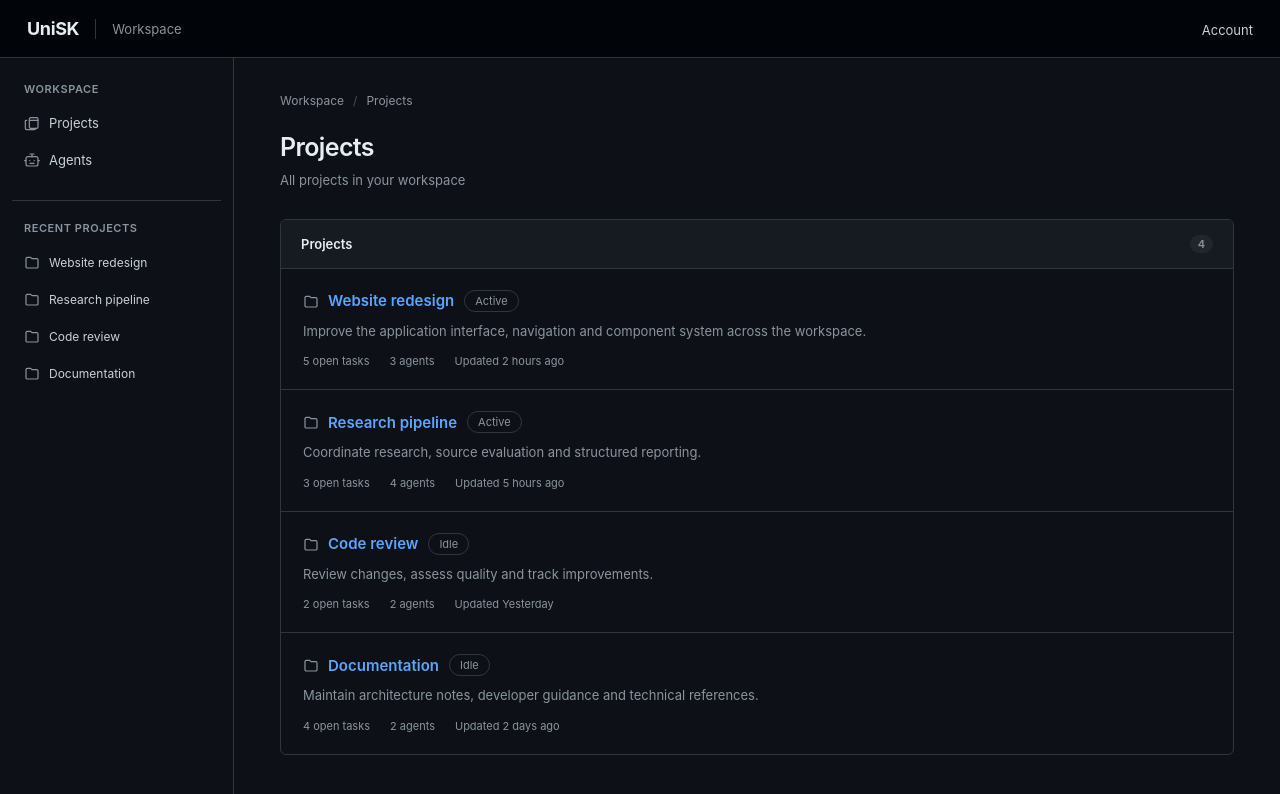
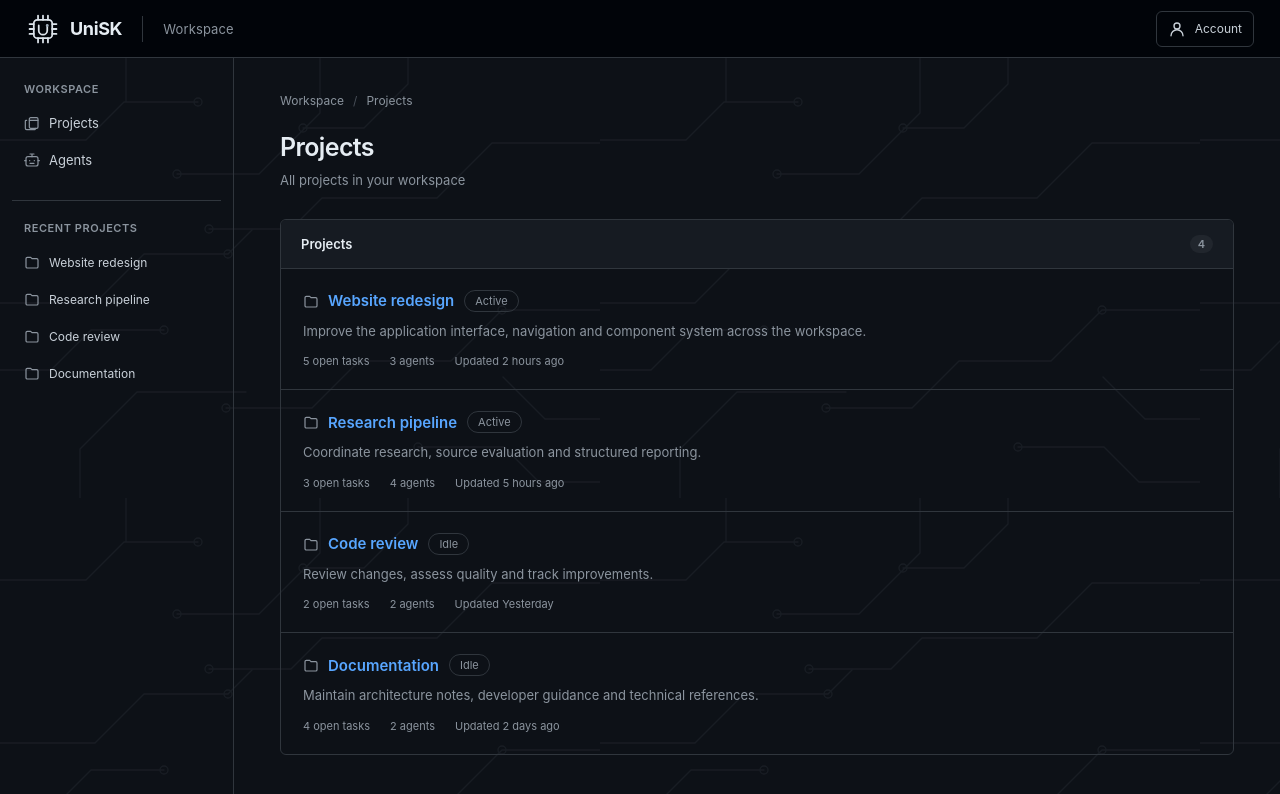
Before and after one commit to Keinstein0/Lernperiode-12, a SvelteKit app in the folder frontend/: page / in a window 1280 px wide. Shown: the top 794 px of the page. Built offline with nearby package versions, Linux system fonts and the light colour scheme.

Commit message:
feat(frontend): add circuit texture and cohesive UniSK branding

```diff
--- a/frontend/src/app.css
+++ b/frontend/src/app.css
@@ -16,3 +16,23 @@
 .login-box button{justify-content:center}
 .back-home{justify-content:center}
 @media(max-width:700px){.sidebar-nav a{gap:7px}.conversation-message{gap:10px}.message-avatar{width:30px;height:30px}}
+
+/* Quiet circuit-board detail behind the workspace, not behind content surfaces. */
+.app-frame,.login-layout{position:relative;isolation:isolate;background:#0d1117}
+.app-frame::before,.login-layout::before{content:"";position:fixed;z-index:-1;inset:58px 0 0;pointer-events:none;background-image:url('/brand/circuit-pattern.svg');background-size:600px 440px;background-repeat:repeat;opacity:.095}
+.login-layout::before{inset:58px 0 0}
+.main-area,.sidebar{background:transparent}
+.topbar,.simple-header{position:relative;z-index:1;background:#010409}
+.brand-link{display:inline-flex;align-items:center;gap:10px;min-width:0;color:#e6edf3}
+.brand-link:hover{color:#fff}
+.brand-mark{display:block;flex:none;width:34px;height:34px}
+.topbar{gap:20px;padding-inline:26px}
+.topbar-divider{height:26px}
+.topbar-label{letter-spacing:.01em}
+.topbar-right{display:flex;align-items:center}
+.account-link{display:inline-flex;gap:9px;align-items:center;border:1px solid #30363d;border-radius:6px;padding:8px 11px;color:#c9d1d9;font-size:12px}
+.account-link:hover{background:#161b22;color:#f0f6fc}
+.simple-header{display:flex;align-items:center;padding:0 28px}
+.simple-header .brand-mark{width:30px;height:30px}
+@media(max-width:700px){.topbar{gap:12px;padding-inline:14px}.brand-mark{width:29px;height:29px}.topbar-divider,.topbar-label{display:none}.account-link{padding:7px}.account-link span{display:none}}
+@media(prefers-reduced-transparency:reduce){.app-frame::before,.login-layout::before{opacity:.06}}
--- a/frontend/src/lib/components/Topbar.svelte
+++ b/frontend/src/lib/components/Topbar.svelte
@@ -1 +1,15 @@
-<header class="topbar"><a href="/" class="product-name">UniSK</a><span class="topbar-divider"></span><span class="topbar-label">Workspace</span><div class="topbar-right"><a href="/login" class="account-label">Account</a></div></header>
+<script>
+  import Icon from './Icon.svelte';
+</script>
+
+<header class="topbar">
+  <a href="/" class="brand-link" aria-label="UniSK home">
+    <img src="/brand/unisk-mark.svg" alt="" class="brand-mark" width="34" height="34" />
+    <span class="product-name">UniSK</span>
+  </a>
+  <span class="topbar-divider" aria-hidden="true"></span>
+  <span class="topbar-label">Workspace</span>
+  <div class="topbar-right">
+    <a href="/login" class="account-link"><Icon name="user" size={18}/><span>Account</span></a>
+  </div>
+</header>
```
Also changed, not shown: frontend/src/routes/login/+page.svelte (+16 -1 lines), frontend/static/brand/circuit-pattern.svg (added), frontend/static/brand/unisk-mark.svg (added).
